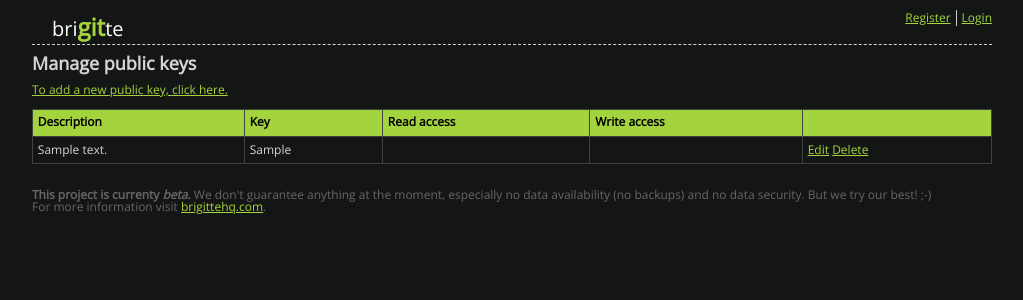
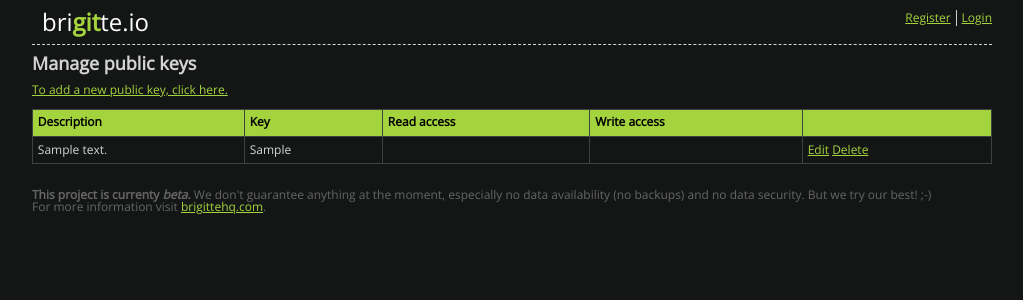
Before and after one commit to stephrdev/brigitte, a Django app: template brigitte_site/templates/accounts/keys_list.html in a window 1280 px wide. Shown: the top 300 px of the page, without its empty margins (128-1151 px from the left). Run offline with Django 3.2, Linux system fonts and the light colour scheme; the template is opened without the code that fills it: most values are stand-ins (such as "Sample title", 1, 10 or a date in 2020); some libraries are stand-ins or nearby versions.

Commit message:
Updated template.

```diff
--- a/brigitte_site/static_media/css/screen.css
+++ b/brigitte_site/static_media/css/screen.css
@@ -18,9 +18,9 @@ a:hover {
 }
 #header h1 {
     font-weight: normal;
-    font-size: 20px;
+    font-size: 24px;
     color: #ffffff;
-    margin: 5px 20px;
+    margin: 0px 0px 10px 10px;
 }
 #header h1 span {
     color: #A4D43D;
--- a/brigitte_site/templates/base.html
+++ b/brigitte_site/templates/base.html
@@ -22,7 +22,7 @@
 <body>
     <div class="container_16" id="container">
         <div class="grid_6" id="header">
-            <a href="/"><h1>bri<span>git</span>te</h1></a>
+            <a href="/"><h1>bri<span>git</span>te.io</h1></a>
         </div>
         <div class="grid_10" id="headernav">
         {% if request.user.is_authenticated %}
@@ -53,9 +53,6 @@
         {% endblock %}
         <div class="grid_16" style="padding-top:20px;color:#666666">
             <p>
-            <div id="fb-root"></div><script src="http://connect.facebook.net/en_US/all.js#appId=252246994801750&amp;xfbml=1"></script><fb:like href="http://www.brigittehq.com" send="false" width="450" show_faces="true" colorscheme="dark" font=""></fb:like>
-            </p>
-            <p>
                 <strong>This project is currenty <em>beta</em>.</strong> We don't guarantee anything at the moment, especially no data availability (no backups) and no data security. But we try our best! ;-)<br />
                 For more information visit <a href="http://brigittehq.com/">brigittehq.com</a>.
             </p>
```
